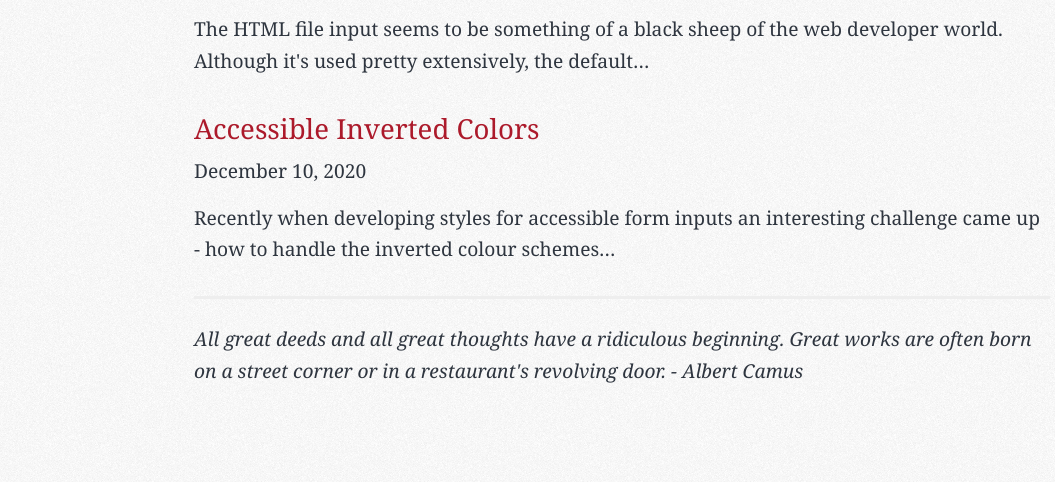
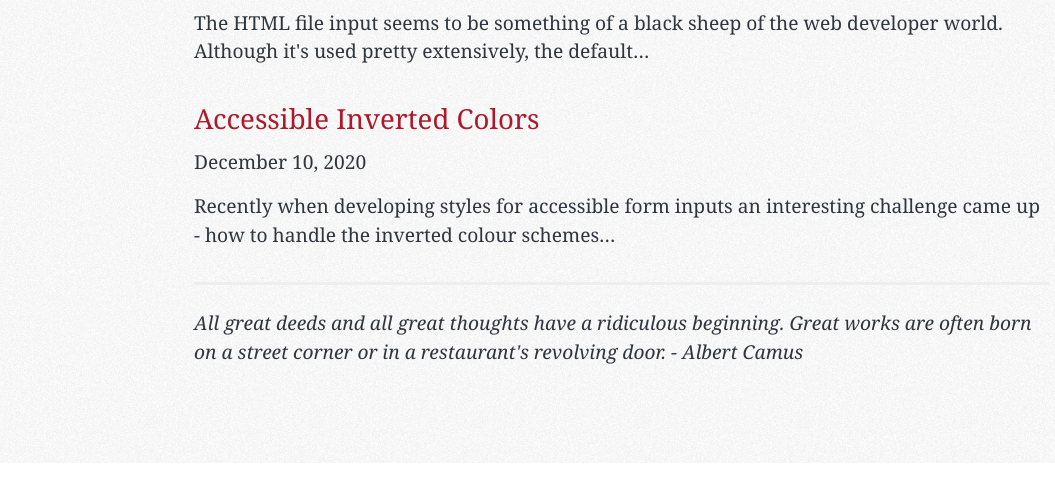
Before and after one commit to jaketracey/blog, a Gatsby site: page / in a window 1280 px wide. Shown: the part 721-1203 px from the top of the page, without its empty margins (18-1073 px from the left). Built offline with nearby package versions, Linux system fonts and the light colour scheme; Gatsby itself is replaced by a stand-in of ours; some packages are replaced by stand-ins of ours; a web font is replaced by a local one.

Commit message:
lineheight

```diff
--- a/src/style.scss
+++ b/src/style.scss
@@ -169,7 +169,7 @@ h6 > a {
 /* Prose */
 
 p {
-  line-height: var(--lineHeight-relaxed);
+  line-height: var(--lineHeight-normal);
   --baseline-multiplier: 0.179;
   --x-height-multiplier: 0.35;
   font-weight: var(--fontWeight-medium);
```
